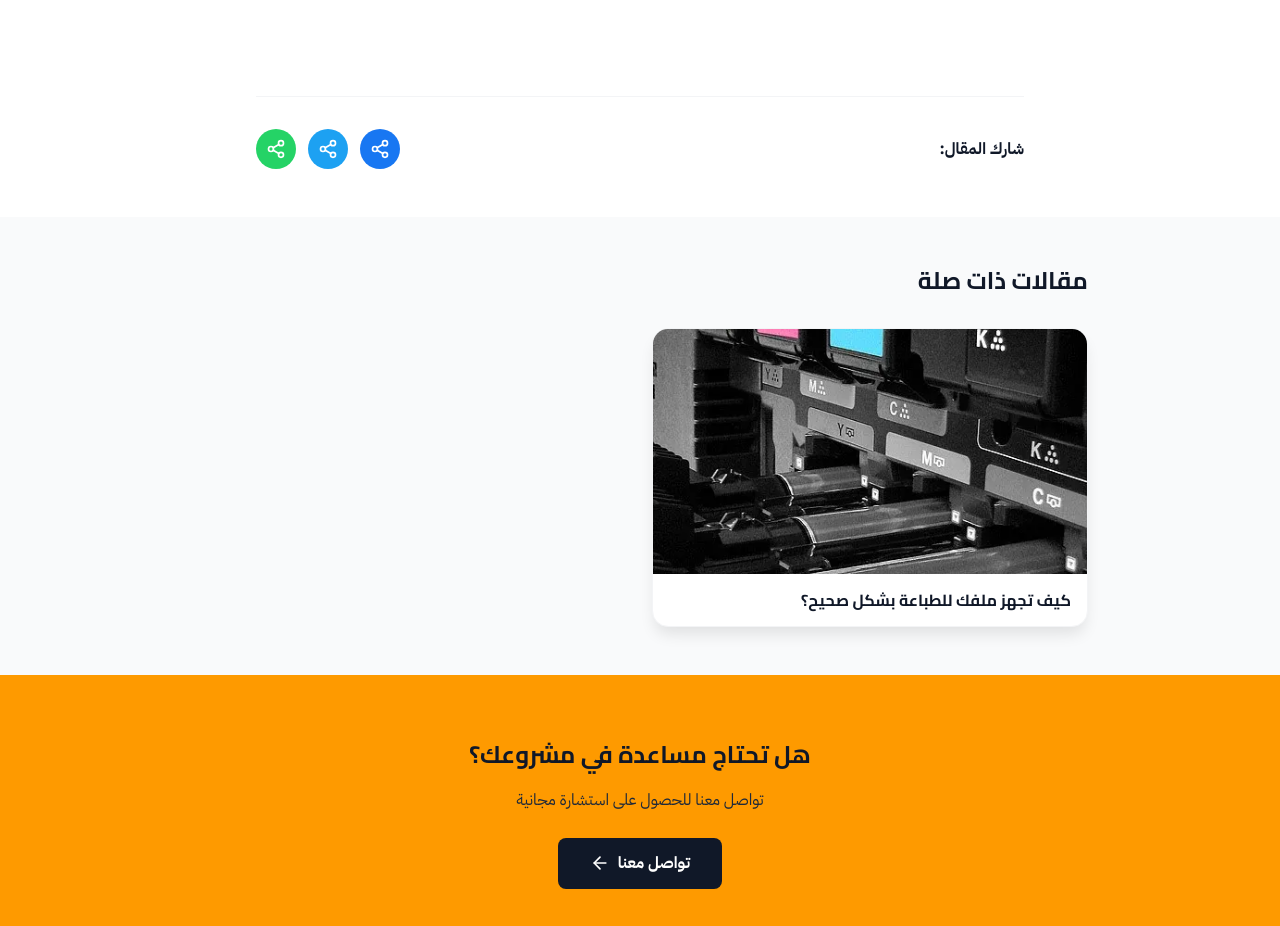
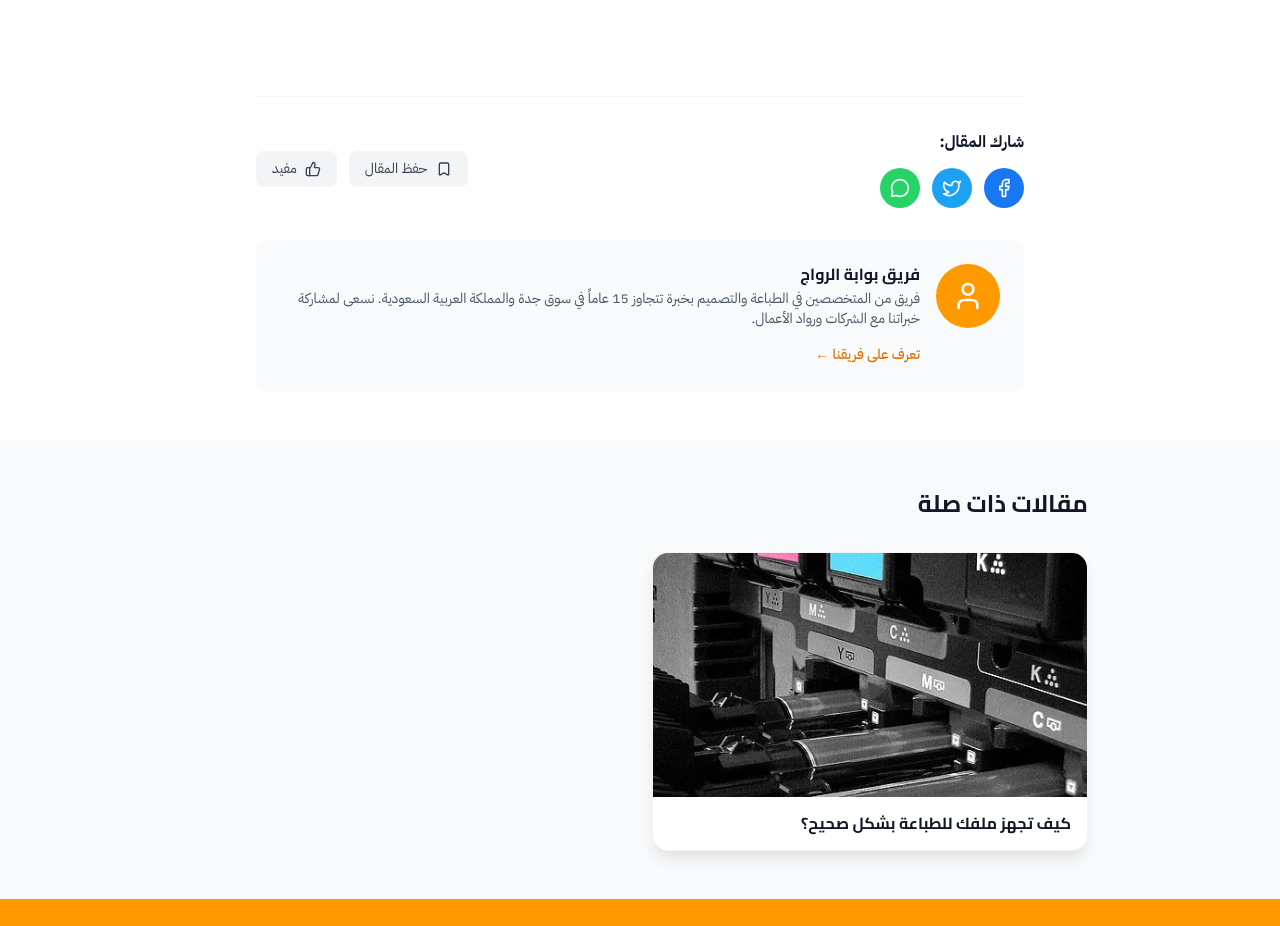
Before and after one commit to dafdoftwo/RawajGate.com, a Next.js app: page /blog/how-to-choose-business-card-paper in a window 1280 px wide. Shown: the part 3644-4570 px from the top of the page. Built offline with nearby package versions, Linux system fonts and the light colour scheme.

Commit message:
تحسين المدونة: إضافة JSON-LD schemas، تحسين SEO، أزرار مشاركة، Author box

```diff
--- a/src/app/blog/[slug]/page.tsx
+++ b/src/app/blog/[slug]/page.tsx
@@ -1,7 +1,8 @@
 import { Metadata } from "next";
 import Link from "next/link";
-import { Calendar, Clock, ArrowLeft, ArrowRight, Share2, User } from "lucide-react";
+import { Calendar, Clock, ArrowLeft, User, Facebook, Twitter, MessageCircle, Bookmark, ThumbsUp } from "lucide-react";
 import { notFound } from "next/navigation";
+import { generateBreadcrumbSchema } from "@/lib/schema";
 
 // Blog posts data
 const BLOG_POSTS = {
@@ -441,6 +442,36 @@ AI, PSD, INDD - في حال احتاجت المطبعة تعديلات
     },
 };
 
+// Generate Article Schema for SEO
+const generateArticleSchema = (post: typeof BLOG_POSTS[keyof typeof BLOG_POSTS], slug: string) => ({
+    "@context": "https://schema.org",
+    "@type": "Article",
+    "headline": post.title,
+    "description": post.excerpt,
+    "image": `https://rawajgate.com${post.image}`,
+    "datePublished": post.date,
+    "dateModified": post.date,
+    "author": {
+        "@type": "Organization",
+        "name": "بوابة الرواج",
+        "url": "https://rawajgate.com"
+    },
+    "publisher": {
+        "@type": "Organization",
+        "name": "بوابة الرواج",
+        "logo": {
+            "@type": "ImageObject",
+            "url": "https://rawajgate.com/logo.png"
+        }
+    },
+    "mainEntityOfPage": {
+        "@type": "WebPage",
+        "@id": `https://rawajgate.com/blog/${slug}`
+    },
+    "articleSection": post.category,
+    "inLanguage": "ar"
+});
+
 // Generate metadata for each blog post
 export async function generateMetadata({ params }: { params: Promise<{ slug: string }> }): Promise<Metadata> {
     const { slug } = await params;
@@ -453,12 +484,36 @@ export async function generateMetadata({ params }: { params: Promise<{ slug: str
     return {
         title: `${post.title} | مدونة بوابة الرواج`,
         description: post.excerpt,
+        keywords: [
+            post.category,
+            "طباعة جدة",
+            "تصميم",
+            "بوابة الرواج",
+            "نصائح طباعة",
+        ],
         openGraph: {
             title: post.title,
             description: post.excerpt,
-            images: [post.image],
+            images: [{
+                url: post.image,
+                width: 1200,
+                height: 630,
+                alt: post.title,
+            }],
             type: "article",
             locale: "ar_SA",
+            publishedTime: post.date,
+            authors: ["بوابة الرواج"],
+            section: post.category,
+        },
+        twitter: {
+            card: "summary_large_image",
+            title: post.title,
+            description: post.excerpt,
+            images: [post.image],
+        },
+        alternates: {
+            canonical: `https://rawajgate.com/blog/${slug}`,
         },
     };
 }
@@ -481,8 +536,26 @@ export default async function BlogPostPage({ params }: { params: Promise<{ slug:
         .filter(([key, p]) => p.category === post.category && key !== slug)
         .slice(0, 2);
 
+    // Generate schemas
+    const articleSchema = generateArticleSchema(post, slug);
+    const breadcrumbSchema = generateBreadcrumbSchema([
+        { name: "الرئيسية", url: "https://rawajgate.com" },
+        { name: "المدونة", url: "https://rawajgate.com/blog" },
+        { name: post.title, url: `https://rawajgate.com/blog/${slug}` },
+    ]);
+
     return (
         <>
+            {/* JSON-LD Schemas */}
+            <script
+                type="application/ld+json"
+                dangerouslySetInnerHTML={{ __html: JSON.stringify(articleSchema) }}
+            />
+            <script
+                type="application/ld+json"
+                dangerouslySetInnerHTML={{ __html: JSON.stringify(breadcrumbSchema) }}
+            />
+
             {/* Hero */}
             <section className="bg-gradient-to-bl from-[#1a365d] via-[#2d4a7c] to-[#1a365d] py-16">
                 <div className="container mx-auto px-4">
@@ -596,20 +669,69 @@ export default async function BlogPostPage({ params }: { params: Promise<{ slug:
                             })}
                         </div>
 
-                        {/* Share */}
+                        {/* Share & Actions */}
                         <div className="mt-16 pt-8 border-t border-gray-100">
-                            <div className="flex items-center justify-between">
-                                <span className="font-bold text-gray-900">شارك المقال:</span>
+                            <div className="flex flex-col md:flex-row items-start md:items-center justify-between gap-6">
+                                <div>
+                                    <span className="font-bold text-gray-900 block mb-3">شارك المقال:</span>
+                                    <div className="flex gap-3">
+                                        <a
+                                            href={`https://www.facebook.com/sharer/sharer.php?u=https://rawajgate.com/blog/${slug}`}
+                                            target="_blank"
+                                            rel="noopener noreferrer"
+                                            className="w-10 h-10 bg-[#1877f2] text-white rounded-full flex items-center justify-center hover:opacity-80 transition-opacity"
+                                            aria-label="شارك على فيسبوك"
+                                        >
+                                            <Facebook className="w-5 h-5" />
+                                        </a>
+                                        <a
+                                            href={`https://twitter.com/intent/tweet?url=https://rawajgate.com/blog/${slug}&text=${encodeURIComponent(post.title)}`}
+                                            target="_blank"
+                                            rel="noopener noreferrer"
+                                            className="w-10 h-10 bg-[#1da1f2] text-white rounded-full flex items-center justify-center hover:opacity-80 transition-opacity"
+                                            aria-label="شارك على تويتر"
+                                        >
+                                            <Twitter className="w-5 h-5" />
+                                        </a>
+                                        <a
+                                            href={`https://wa.me/?text=${encodeURIComponent(post.title + ' - https://rawajgate.com/blog/' + slug)}`}
+                                            target="_blank"
+                                            rel="noopener noreferrer"
+                                            className="w-10 h-10 bg-[#25d366] text-white rounded-full flex items-center justify-center hover:opacity-80 transition-opacity"
+                                            aria-label="شارك على واتساب"
+                                        >
+                                            <MessageCircle className="w-5 h-5" />
+                                        </a>
+                                    </div>
+                                </div>
+
                                 <div className="flex gap-3">
-                                    <button className="w-10 h-10 bg-[#1877f2] text-white rounded-full flex items-center justify-center hover:opacity-80">
-                                        <Share2 className="w-5 h-5" />
+                                    <button className="flex items-center gap-2 px-4 py-2 bg-gray-100 text-gray-700 rounded-lg hover:bg-gray-200 transition-colors">
+                                        <Bookmark className="w-4 h-4" />
+                                        <span className="text-sm">حفظ المقال</span>
                                     </button>
-                                    <button className="w-10 h-10 bg-[#1da1f2] text-white rounded-full flex items-center justify-center hover:opacity-80">
-                                        <Share2 className="w-5 h-5" />
+                                    <button className="flex items-center gap-2 px-4 py-2 bg-gray-100 text-gray-700 rounded-lg hover:bg-gray-200 transition-colors">
+                                        <ThumbsUp className="w-4 h-4" />
+                                        <span className="text-sm">مفيد</span>
                                     </button>
-                                    <button className="w-10 h-10 bg-[#25d366] text-white rounded-full flex items-center justify-center hover:opacity-80">
-                                        <Share2 className="w-5 h-5" />
-                                    </button>
+                                </div>
+                            </div>
+
+                            {/* Author Box */}
+                            <div className="mt-8 p-6 bg-gray-50 rounded-xl">
+                                <div className="flex items-start gap-4">
+                                    <div className="w-16 h-16 bg-amber-500 rounded-full flex items-center justify-center">
+                                        <User className="w-8 h-8 text-white" />
+                                    </div>
+                                    <div className="flex-1">
+                                        <h4 className="font-bold text-gray-900 mb-1">{post.author}</h4>
+                                        <p className="text-gray-600 text-sm mb-3">
+                                            فريق من المتخصصين في الطباعة والتصميم بخبرة تتجاوز 15 عاماً في سوق جدة والمملكة العربية السعودية. نسعى لمشاركة خبراتنا مع الشركات ورواد الأعمال.
+                                        </p>
+                                        <Link href="/about" className="text-amber-600 text-sm font-medium hover:text-amber-700">
+                                            تعرف على فريقنا ←
+                                        </Link>
+                                    </div>
                                 </div>
                             </div>
                         </div>
--- a/src/app/blog/page.tsx
+++ b/src/app/blog/page.tsx
@@ -1,11 +1,31 @@
 import { Metadata } from "next";
 import Link from "next/link";
-import { Calendar, Clock, ArrowLeft, Tag } from "lucide-react";
+import { Calendar, Clock, ArrowLeft, Tag, BookOpen, TrendingUp, Lightbulb, PenTool } from "lucide-react";
+import { generateBreadcrumbSchema } from "@/lib/schema";
 
 export const metadata: Metadata = {
-    title: "المدونة | نصائح الطباعة والتسويق | بوابة الرواج",
-    description: "مقالات ونصائح في الطباعة، التصميم، التسويق، والعلامات التجارية. تعلم كيف تختار أفضل الخامات وتصمم هوية ناجحة لمشروعك.",
-    keywords: ["مدونة طباعة", "نصائح تصميم", "تسويق", "علامة تجارية", "بوابة الرواج"],
+    title: "مدونة الطباعة والتصميم | نصائح احترافية للشركات | بوابة الرواج",
+    description: "مقالات متخصصة في الطباعة التجارية، تصميم الهوية البصرية، تجهيز المعارض، والهدايا الدعائية. نصائح من خبراء بخبرة 15+ عاماً في سوق جدة والمملكة.",
+    keywords: [
+        "مدونة طباعة",
+        "نصائح تصميم شعار",
+        "دليل بطاقات العمل",
+        "تغليف سيارات",
+        "أجنحة معارض",
+        "هدايا دعائية",
+        "طباعة جدة",
+        "تصميم هوية بصرية",
+    ],
+    openGraph: {
+        title: "مدونة بوابة الرواج | نصائح الطباعة والتصميم",
+        description: "تعلم من خبراء الطباعة والتصميم. مقالات عملية تساعدك في تطوير علامتك التجارية.",
+        images: ["/images/luxury-business-cards-printing-jeddah.webp"],
+        locale: "ar_SA",
+        type: "website",
+    },
+    alternates: {
+        canonical: "https://rawajgate.com/blog",
+    },
 };
 
 const BLOG_POSTS = [
@@ -72,17 +92,57 @@ const BLOG_POSTS = [
 ];
 
 const CATEGORIES = [
-    { name: "الكل", count: 6 },
-    { name: "مطبوعات", count: 2 },
-    { name: "لوحات", count: 1 },
-    { name: "معارض", count: 1 },
-    { name: "تصميم", count: 1 },
-    { name: "هدايا", count: 1 },
+    { name: "الكل", count: 6, icon: BookOpen },
+    { name: "مطبوعات", count: 2, icon: PenTool },
+    { name: "لوحات", count: 1, icon: TrendingUp },
+    { name: "معارض", count: 1, icon: Lightbulb },
+    { name: "تصميم", count: 1, icon: PenTool },
+    { name: "هدايا", count: 1, icon: Tag },
 ];
 
+// Blog Collection Schema for SEO
+const generateBlogCollectionSchema = () => ({
+    "@context": "https://schema.org",
+    "@type": "CollectionPage",
+    "name": "مدونة بوابة الرواج",
+    "description": "مقالات متخصصة في الطباعة والتصميم والتسويق",
+    "url": "https://rawajgate.com/blog",
+    "publisher": {
+        "@type": "Organization",
+        "name": "بوابة الرواج",
+        "logo": {
+            "@type": "ImageObject",
+            "url": "https://rawajgate.com/logo.png"
+        }
+    },
+    "mainEntity": {
+        "@type": "ItemList",
+        "itemListElement": BLOG_POSTS.map((post, index) => ({
+            "@type": "ListItem",
+            "position": index + 1,
+            "url": `https://rawajgate.com/blog/${post.slug}`,
+            "name": post.title
+        }))
+    }
+});
+
 export default function BlogPage() {
+    const breadcrumbSchema = generateBreadcrumbSchema([
+        { name: "الرئيسية", url: "https://rawajgate.com" },
+        { name: "المدونة", url: "https://rawajgate.com/blog" },
+    ]);
+    const blogCollectionSchema = generateBlogCollectionSchema();
+
     return (
         <>
+            <script
+                type="application/ld+json"
+                dangerouslySetInnerHTML={{ __html: JSON.stringify(breadcrumbSchema) }}
+            />
+            <script
+                type="application/ld+json"
+                dangerouslySetInnerHTML={{ __html: JSON.stringify(blogCollectionSchema) }}
+            />
             {/* Hero Section */}
             <section className="bg-gradient-to-bl from-[#1a365d] via-[#2d4a7c] to-[#1a365d] py-16 lg:py-20">
                 <div className="container mx-auto px-4 text-center">
@@ -96,9 +156,25 @@ export default function BlogPage() {
                         <span className="text-gradient">المدونة</span>
                     </h1>
 
-                    <p className="text-xl text-white/80 max-w-2xl mx-auto">
-                        مقالات ونصائح من خبراء الطباعة والتصميم. تعلم واستفد من خبرتنا!
+                    <p className="text-xl text-white/80 max-w-2xl mx-auto mb-8">
+                        مقالات ونصائح من خبراء الطباعة والتصميم بخبرة 15+ عاماً في سوق جدة. تعلم كيف تختار الخامات، تصمم هويتك، وتسوّق علامتك التجارية باحترافية.
                     </p>
+
+                    {/* Stats */}
+                    <div className="flex justify-center gap-8 pt-6">
+                        <div className="text-center">
+                            <div className="text-3xl font-bold text-amber-400">6+</div>
+                            <div className="text-sm text-white/60">مقالات متخصصة</div>
+                        </div>
+                        <div className="text-center">
+                            <div className="text-3xl font-bold text-amber-400">15+</div>
+                            <div className="text-sm text-white/60">سنة خبرة</div>
+                        </div>
+                        <div className="text-center">
+                            <div className="text-3xl font-bold text-amber-400">5</div>
+                            <div className="text-sm text-white/60">تخصصات</div>
+                        </div>
+                    </div>
                 </div>
             </section>
 
```
